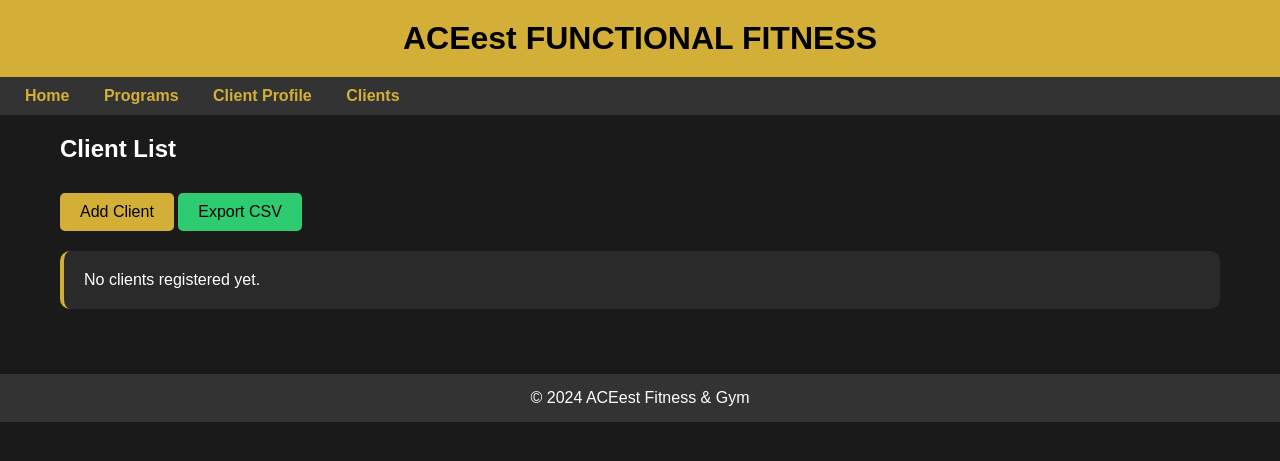
After one commit to 2024tm93551/aceest-fitness, a Flask app: page /clients in a window 1280 px wide. The commit adds this page. Shown: the top 461 px of the page. Run offline with Flask 3, Linux system fonts and the light colour scheme.

Commit message:
feat: add multiple clients list and CSV export

```diff
--- a/app.py
+++ b/app.py
@@ -1,4 +1,6 @@
-from flask import Flask, render_template, jsonify, request, redirect, url_for, flash
+from flask import Flask, render_template, jsonify, request, redirect, url_for, flash, Response
+import csv
+import io
 
 app = Flask(__name__)
 app.config['SECRET_KEY'] = 'aceest-fitness-secret-key'
@@ -104,7 +106,6 @@ def client_profile():
             flash('Name and Program are required', 'error')
             return redirect(url_for('client_profile'))
 
-        # Calculate calories
         factor = PROGRAMS.get(program_id, {}).get('factor', 25)
         calories = int(weight * factor) if weight else 0
 
@@ -122,6 +123,38 @@ def client_profile():
         return redirect(url_for('client_profile'))
 
     return render_template('client.html', programs=PROGRAMS)
+
+
+@app.route('/clients')
+def clients_list():
+    return render_template('clients.html', clients=clients, programs=PROGRAMS)
+
+
+@app.route('/clients/export')
+def export_clients_csv():
+    if not clients:
+        flash('No clients to export', 'error')
+        return redirect(url_for('clients_list'))
+
+    output = io.StringIO()
+    writer = csv.writer(output)
+    writer.writerow(['Name', 'Age', 'Weight', 'Program', 'Adherence', 'Calories'])
+    for client in clients:
+        writer.writerow([
+            client['name'],
+            client['age'],
+            client['weight'],
+            client['program_name'],
+            client['adherence'],
+            client['calories']
+        ])
+
+    output.seek(0)
+    return Response(
+        output.getvalue(),
+        mimetype='text/csv',
+        headers={'Content-Disposition': 'attachment; filename=clients.csv'}
+    )
 
 
 # API Endpoints
@@ -143,6 +176,11 @@ def api_metrics():
     return jsonify(GYM_METRICS)
 
 
+@app.route('/api/clients')
+def api_clients():
+    return jsonify(clients)
+
+
 @app.route('/api/calculate-calories', methods=['POST'])
 def calculate_calories():
     data = request.get_json()
--- a/templates/base.html
+++ b/templates/base.html
@@ -28,6 +28,7 @@
         <a href="/">Home</a>
         <a href="/programs">Programs</a>
         <a href="/client">Client Profile</a>
+        <a href="/clients">Clients</a>
     </nav>
     <div class="container">{% block content %}{% endblock %}</div>
     <footer><p>&copy; 2024 ACEest Fitness & Gym</p></footer>
--- /dev/null
+++ b/templates/clients.html
@@ -0,0 +1,43 @@
+{% extends 'base.html' %}
+{% block title %}Clients - ACEest Fitness{% endblock %}
+{% block content %}
+<h2 style="margin-bottom: 20px;">Client List</h2>
+
+<div style="margin-bottom: 20px;">
+    <a href="/client" class="btn">Add Client</a>
+    <a href="/clients/export" class="btn" style="background-color: #2ecc71;">Export CSV</a>
+</div>
+
+{% if clients %}
+<div class="card">
+    <table style="width: 100%; border-collapse: collapse;">
+        <thead>
+            <tr style="border-bottom: 2px solid #d4af37;">
+                <th style="padding: 10px; text-align: left;">Name</th>
+                <th style="padding: 10px; text-align: left;">Age</th>
+                <th style="padding: 10px; text-align: left;">Weight</th>
+                <th style="padding: 10px; text-align: left;">Program</th>
+                <th style="padding: 10px; text-align: left;">Adherence</th>
+                <th style="padding: 10px; text-align: left;">Calories</th>
+            </tr>
+        </thead>
+        <tbody>
+            {% for client in clients %}
+            <tr style="border-bottom: 1px solid #444;">
+                <td style="padding: 10px;">{{ client.name }}</td>
+                <td style="padding: 10px;">{{ client.age or '-' }}</td>
+                <td style="padding: 10px;">{{ client.weight or '-' }} kg</td>
+                <td style="padding: 10px;">{{ client.program_name }}</td>
+                <td style="padding: 10px;">{{ client.adherence }}%</td>
+                <td style="padding: 10px;">{{ client.calories }} kcal</td>
+            </tr>
+            {% endfor %}
+        </tbody>
+    </table>
+</div>
+{% else %}
+<div class="card">
+    <p>No clients registered yet.</p>
+</div>
+{% endif %}
+{% endblock %}
```
